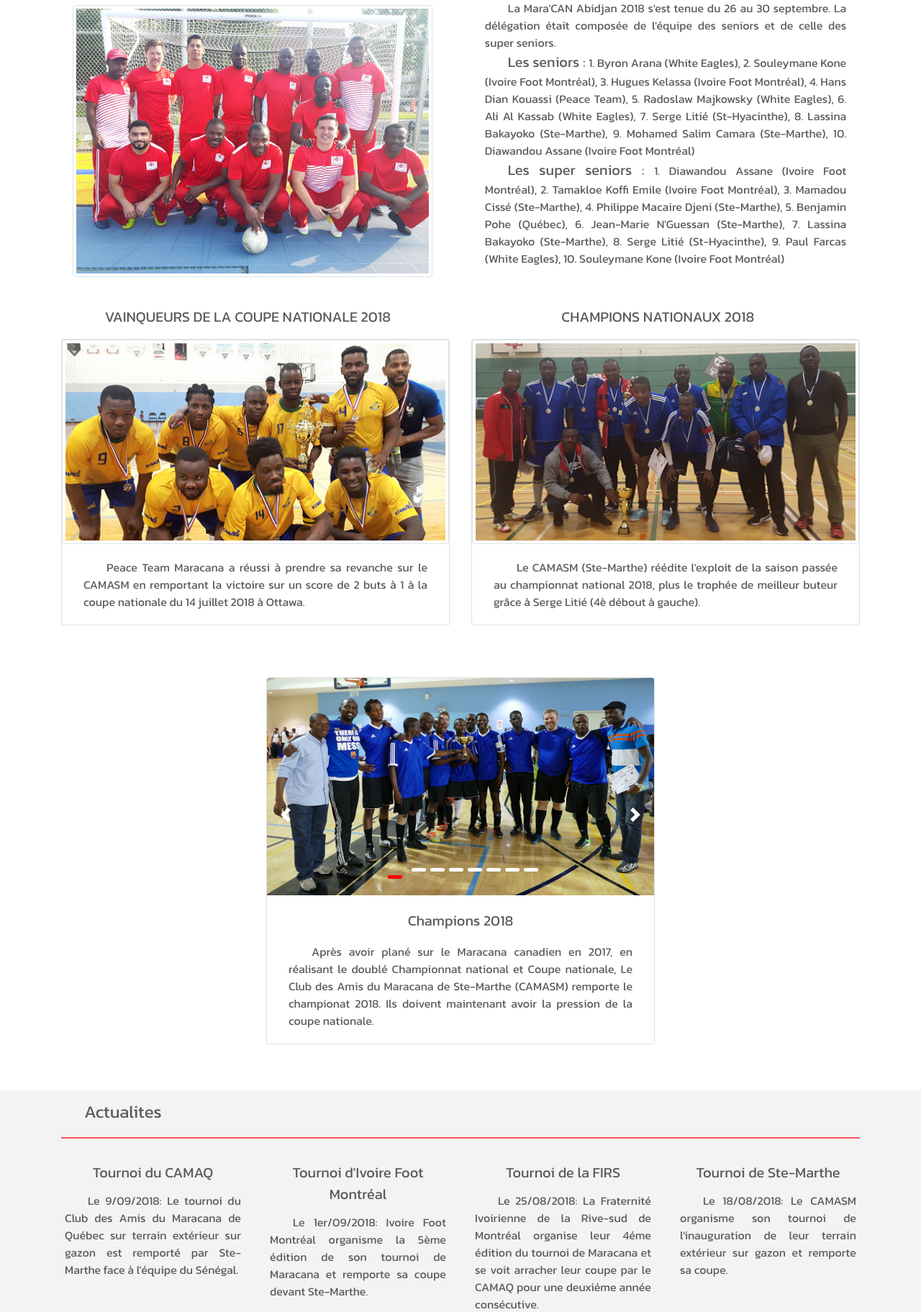
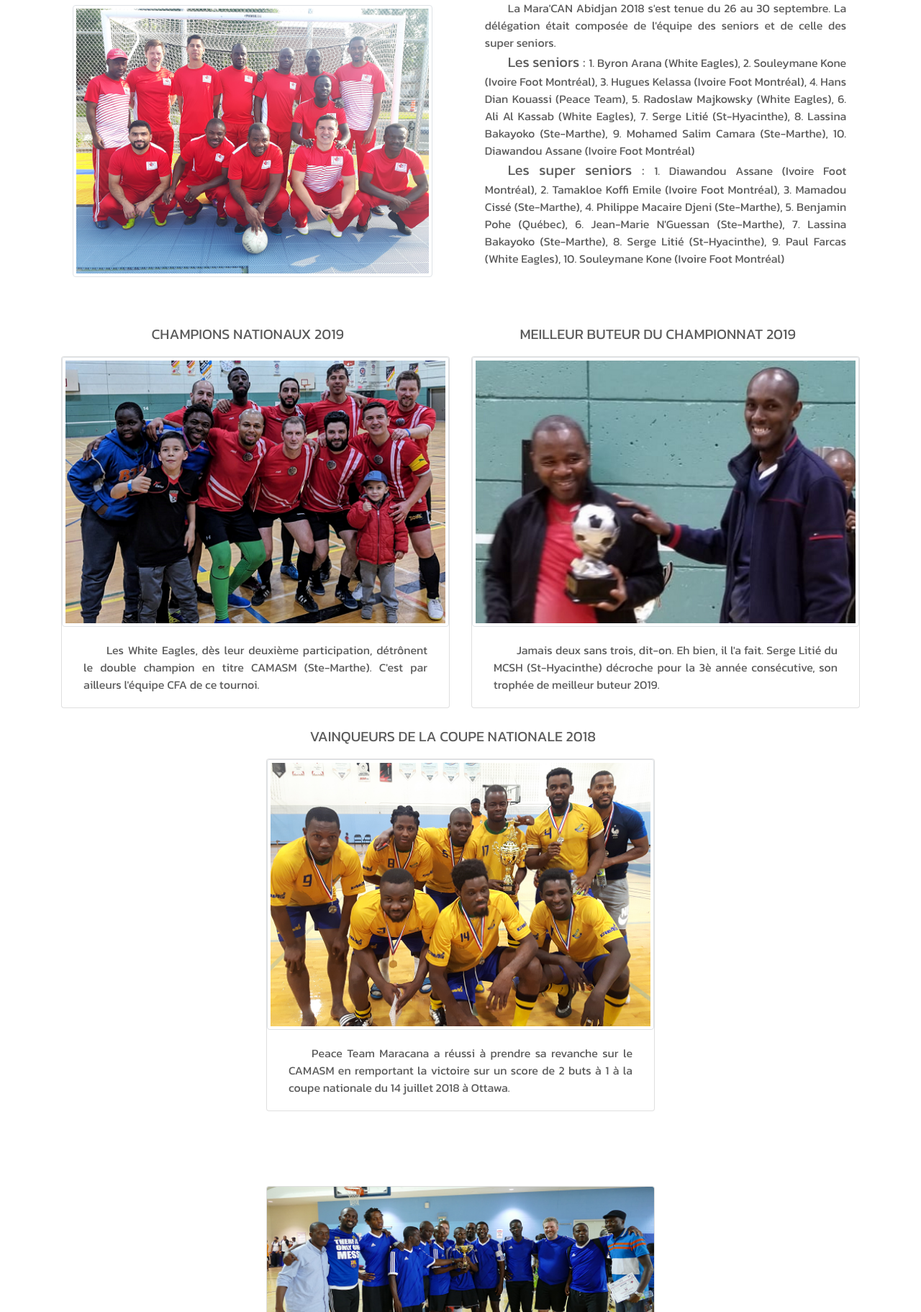
Before and after one commit to p77-web/Maracana-Canada, a PHP site: page /index.html in a window 1280 px wide. Shown: the part 1461-3284 px from the top of the page at 72% size. Run offline with PHP 8.4, Linux system fonts and the light colour scheme; some libraries are stand-ins or nearby versions; some web fonts are replaced.

Commit message:
index.html galerie photo

```diff
--- a/css/index_style.css
+++ b/css/index_style.css
@@ -136,6 +136,10 @@
 }
 
 #right-card {
+	opacity: 0;
+}
+
+#bottom-card {
 	opacity: 0;
 }
 
--- a/index.html
+++ b/index.html
@@ -367,20 +367,62 @@
 				</div>
 			</div>
 
-			<div class="container">
-				<div class="row d-flex mb-2">
+			<div class="container pt-4">
+				<div class="row d-flex mb-4">
 					<div
-						class="col-xs-12 col-lg-6 mx-auto align-items-center mb-2"
+						class="col-xs-12 col-lg-6 mx-auto align-items-center mb-4"
 					>
 						<div class="col-xs w-100 galerie-title" id="left-card-title">
+							<p class="lead">
+								CHAMPIONS NATIONAUX 2019
+							</p>
+						</div>
+						<div class="card" id="left-card">
+							<img
+								class="card-img-top img-fluid img-thumbnail"
+								src="images/champions_2019.png"
+								alt="Champions 2019"
+							/>
+							<div class="card-body">
+								<p class="card-text text-justify galerie-text">
+									Les White Eagles, dès leur deuxième participation, détrônent le double champion en titre CAMASM (Ste-Marthe). C'est par ailleurs l'équipe CFA de ce tournoi.
+								</p>
+							</div>
+						</div>
+					</div>
+					<div
+						class="col-xs-12 col-lg-6 mx-auto align-items-center mb-4"
+					>
+						<div class="col-xs w-100 galerie-title" id="right-card-title">
+							<p class="lead">
+								MEILLEUR BUTEUR DU CHAMPIONNAT 2019
+							</p>
+						</div>
+						<div class="card" id="right-card">
+							<img
+								class="card-img-top img-fluid img-thumbnail"
+								src="images/buteur_championnat_2019.png"
+								alt="Buteur championnat 2019"
+							/>
+							<div class="card-body">
+								<p class="card-text text-justify galerie-text">
+									Jamais deux sans trois, dit-on. Eh bien, il l'a fait. Serge Litié du MCSH (St-Hyacinthe) décroche pour la 3è année consécutive, son trophée de meilleur buteur 2019.
+								</p>
+							</div>
+						</div>
+					</div>
+					<div
+						class="col-xs-12 col-lg-6 mx-auto align-items-center mb-4"
+					>
+						<div class="col-xs w-100 galerie-title" id="bottom-card-title">
 							<p class="lead">
 								VAINQUEURS DE LA COUPE NATIONALE 2018
 							</p>
 						</div>
-						<div class="card mb-2" id="left-card">
+						<div class="card mb-2" id="bottom-card">
 							<img
 								class="card-img-top img-fluid img-thumbnail"
-								src="images/vainqueurs_2018.png"
+								src="images/vainqueurs_2018_1.png"
 								alt="Vainqueurs 2018"
 							/>
 							<div class="card-body">
@@ -389,31 +431,6 @@
 									revanche sur le CAMASM en remportant la
 									victoire sur un score de 2 buts à 1 à la
 									coupe nationale du 14 juillet 2018 à Ottawa.
-								</p>
-							</div>
-						</div>
-					</div>
-
-					<div
-						class="col-xs-12 col-lg-6 mx-auto align-items-center mb-2"
-					>
-						<div class="col-xs w-100 galerie-title" id="right-card-title">
-							<p class="lead">
-								CHAMPIONS NATIONAUX 2018
-							</p>
-						</div>
-						<div class="card" id="right-card">
-							<img
-								class="card-img-top img-fluid img-thumbnail"
-								src="images/champions_2018.png"
-								alt="champions 2018"
-							/>
-							<div class="card-body">
-								<p class="card-text text-justify galerie-text">
-									Le CAMASM (Ste-Marthe) réédite l'exploit de
-									la saison passée au championnat national
-									2018, plus le trophée de meilleur buteur
-									grâce à Serge Litié (4è débout à gauche).
 								</p>
 							</div>
 						</div>
--- a/js/script.js
+++ b/js/script.js
@@ -3,8 +3,10 @@ let delegationPictures = document.getElementById('delegation-img');
 let header = document.getElementById('home-section');
 let leftCard = document.getElementById('left-card');
 let rightCard = document.getElementById('right-card');
+let bottomCard = document.getElementById('bottom-card');
 let leftCardTitle = document.getElementById('left-card-title');
 let rightCardTitle = document.getElementById('right-card-title');
+let bottomCardTitle = document.getElementById('bottom-card-title');
 
 let fadePoint = 0;
 
@@ -37,4 +39,13 @@ window.addEventListener('scroll', function() {
 		rightCard.style.WebkitTransition = '3s';
 		rightCard.style.MozTransition = '3s';
 	}
+
+	if (
+		bottomCardTitle.getBoundingClientRect().top <=
+		window.innerHeight - 200
+	) {
+		bottomCard.style.opacity = '1';
+		bottomCard.style.WebkitTransition = '3s';
+		bottomCard.style.MozTransition = '3s';
+	}
 });
```
Also changed, not shown: images/buteur_championnat_2019.png (added), images/champions_2019.png (added), images/vainqueurs_2018_1.png (added).
